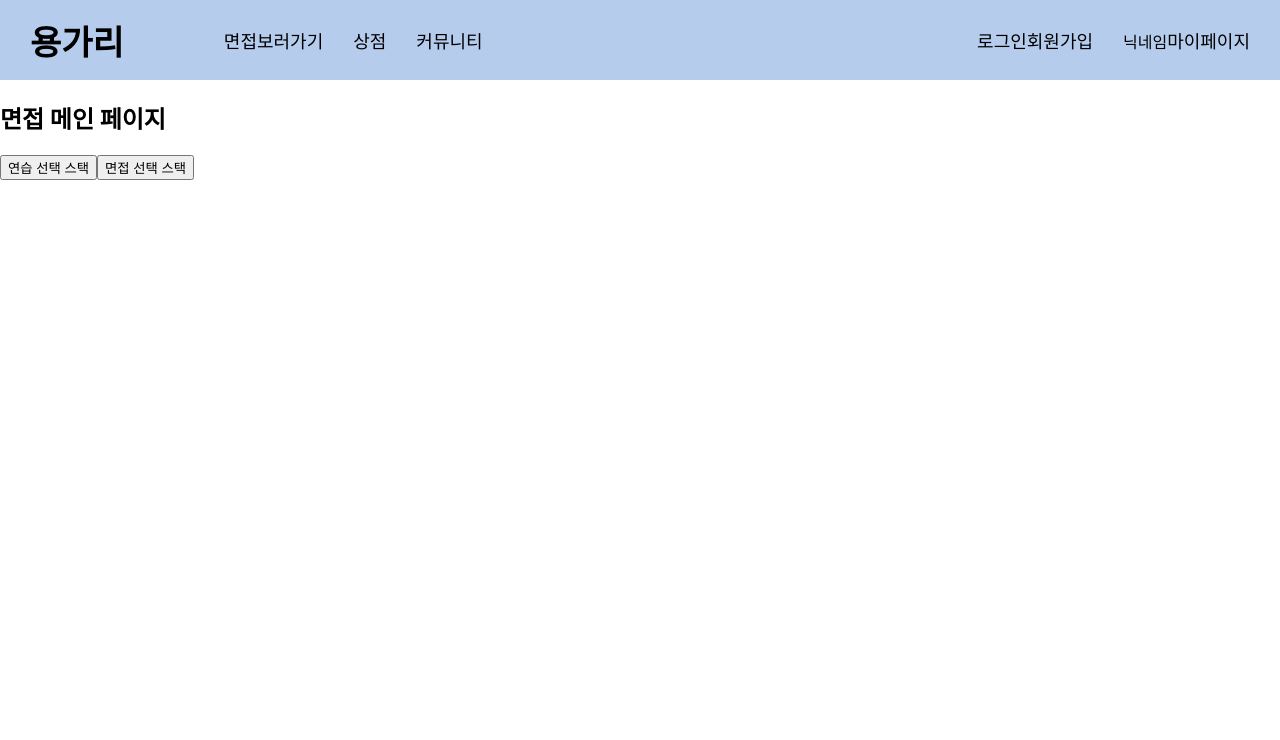
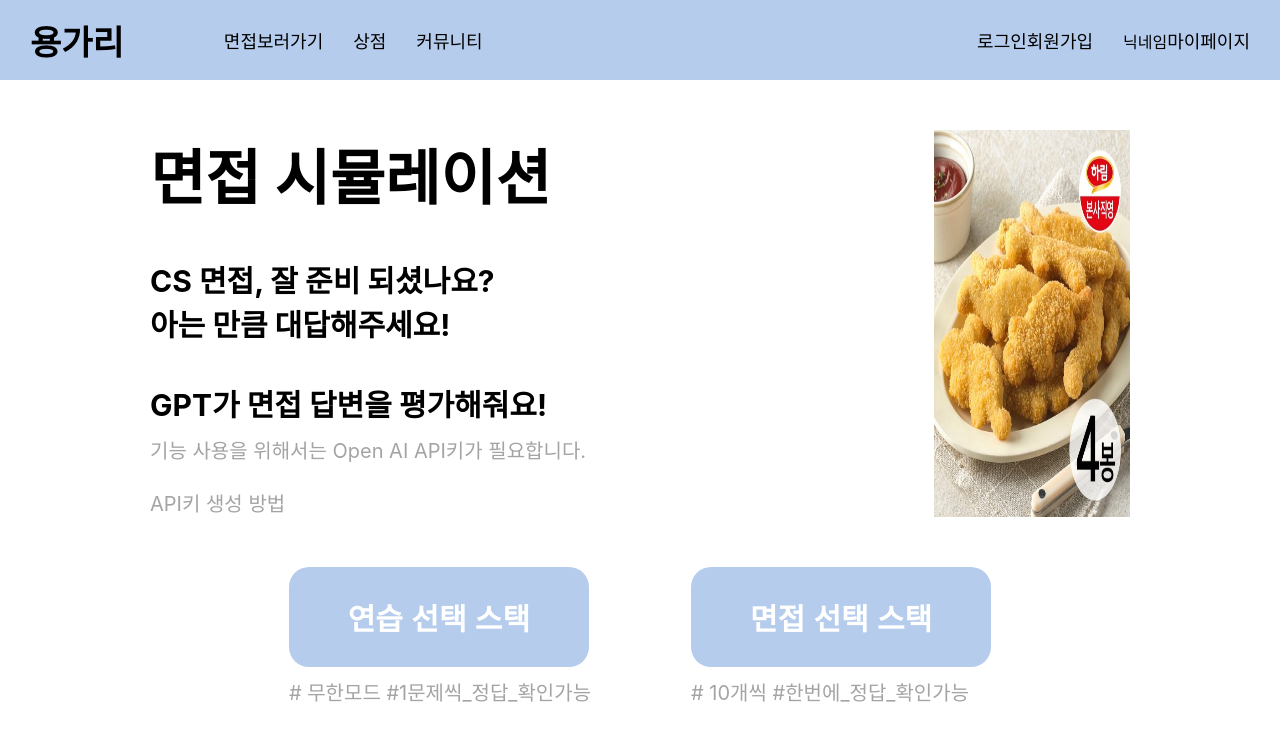
Before and after one commit to Jr-YongFill/frontend, a React (Create React App) app: page /interview/main in a window 1280 px wide. Shown: the top 740 px of the page. Built offline with nearby package versions, Linux system fonts and the light colour scheme; no server answers.

Commit message:
feat: #17 메인 페이지 구현

```diff
--- a/src/components/interview/InterviewMain.js
+++ b/src/components/interview/InterviewMain.js
@@ -1,17 +1,103 @@
 import React from 'react';
 import { useNavigate } from 'react-router-dom';
 import Header from '../Header';
+import palette from '../../styles/pallete';
+import styled from 'styled-components';
+import img from '../../assets/default.png';
 
+const Title = styled.div`
+  display: flex;
+  flex-direction: row;
+  justify-content: space-between;
+  // background-color: gold;
+  margin: 50px 150px;
+`;
+
+const TitleTextGroup = styled.div`
+
+`;
+
+const BtnGroup = styled.div`
+  display: flex;
+  flex-direction: row;
+  justify-content: center;
+  align-items: center;
+`;
+
+const BtnBox = styled.div`
+  display: flex;
+  flex-direction: column;
+  margin-left: 50px;
+  margin-right: 50px;
+`;
+
+const MyBtn = styled.button`
+  background-color: ${(props) => props.color};
+	border:none;
+  width: 300px;
+  height: 100px;
+  border-radius: 20px;
+  font-size: 30px;
+  font-weight: bold;
+  color: white;
+`;
 
 const InterviewMain = () => {
   const navigate = useNavigate(); // useNavigate를 호출
   return (
-    <div>
+    <>
       <Header />
-      <h2>면접 메인 페이지</h2>
-      <button onClick={() => navigate('/interview/practice-choice-stack')}>연습 선택 스택</button>
-      <button onClick={() => navigate('/interview/choice-stack')}>면접 선택 스택</button>
-    </div>
+      <Title>
+        <TitleTextGroup>
+          <div style={{
+            'font-size': '60px',
+            'font-weight': 'bold',
+          }}>
+            면접 시뮬레이션
+          </div>
+          <div style={{
+            'margin-top': '40px',
+            'font-size': '30px',
+            'font-weight': 'bold',
+          }}>
+            CS 면접, 잘 준비 되셨나요?<br />
+            아는 만큼 대답해주세요!<br /><br />
+            GPT가 면접 답변을 평가해줘요!
+          </div>
+          <div style={{
+            'margin-top': '10px',
+            'font-size': '20px',
+            'color': '#A4A4A4'
+          }}>
+            기능 사용을 위해서는 Open AI API키가 필요합니다.<br /><br />
+            API키 생성 방법
+          </div>
+        </TitleTextGroup>
+        <img src={img} width={'20%'}></img>
+      </Title>
+      <BtnGroup>
+        <BtnBox>
+          <MyBtn color={palette.skyblue} onClick={() => navigate('/interview/practice-choice-stack')}>연습 선택 스택</MyBtn>
+          <div style={{
+            'margin-top': '10px',
+            'font-size': '20px',
+            'color': '#A4A4A4'
+          }}>
+            # 무한모드 #1문제씩_정답_확인가능
+          </div>
+        </BtnBox>
+        <BtnBox>
+          <MyBtn color={palette.skyblue} onClick={() => navigate('/interview/choice-stack')}>면접 선택 스택</MyBtn>
+          <div style={{
+            'margin-top': '10px',
+            'font-size': '20px',
+            'color': '#A4A4A4'
+          }}>
+            # 10개씩 #한번에_정답_확인가능
+          </div>
+        </BtnBox>
+      </BtnGroup>
+    </>
   );
 };
 
```
Also changed, not shown: src/assets/default.png (added).
